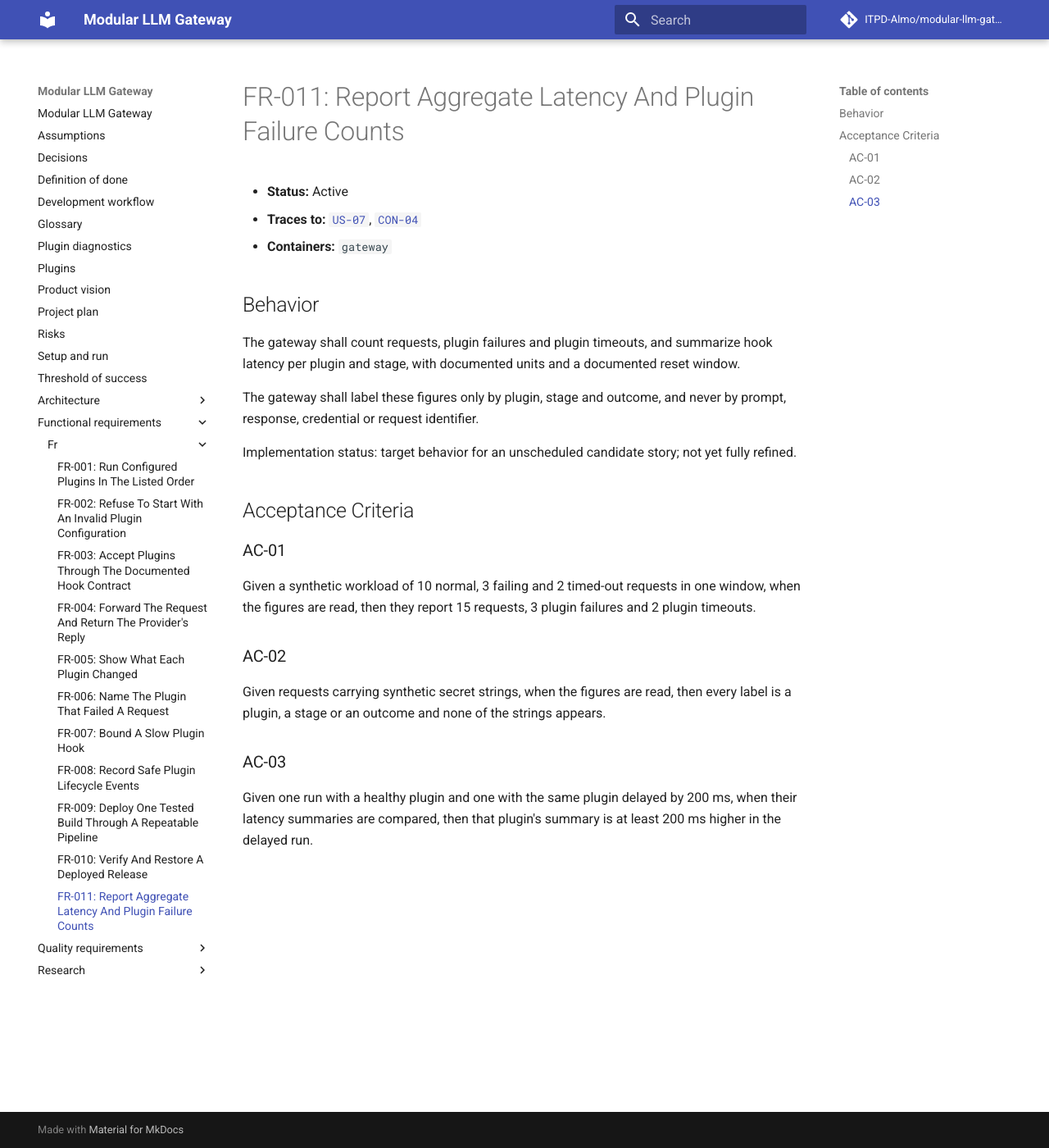
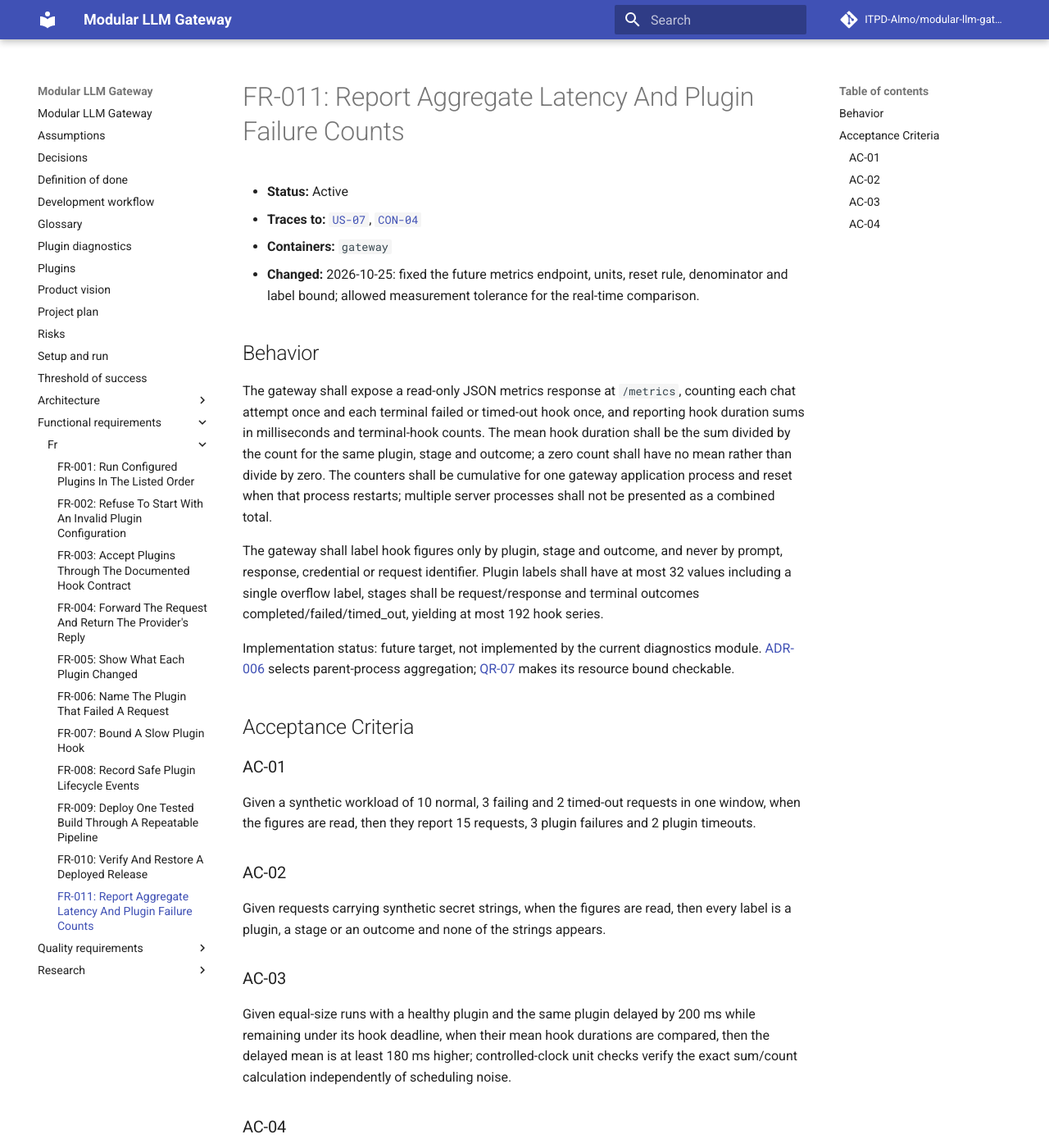
Before and after one commit to ITPD-Almo/modular-llm-gateway, an MkDocs documentation site: the page built from docs/functional-requirements/fr/FR-011.md, in a window 1280 px wide and 1400 px high. Shown: the whole window at 82% size. Built offline with MkDocs 1.6.1 and Material for MkDocs 9.7.7, drawn with Linux system fonts in a browser that asks for light colours; comment, search, counter and statistics services are not loaded; some of the changed text lies outside the part shown.

Commit message:
Refine future deployment recovery and bounded metrics contracts

```diff
--- a/docs/functional-requirements/fr/FR-011.md
+++ b/docs/functional-requirements/fr/FR-011.md
@@ -3,14 +3,18 @@
 - **Status:** Active
 - **Traces to:** [`US-07`](https://github.com/ITPD-Almo/modular-llm-gateway/issues/67), [`CON-04`](../../product-vision.md#con-04)
 - **Containers:** `gateway`
+- **Changed:** 2026-10-25: fixed the future metrics endpoint, units, reset rule, denominator and label bound; allowed measurement tolerance for the real-time comparison.
 
 ## Behavior
 
-The gateway shall count requests, plugin failures and plugin timeouts, and summarize hook latency per plugin and stage, with documented units and a documented reset window.
+The gateway shall expose a read-only JSON metrics response at `/metrics`, counting each chat attempt once and each terminal failed or timed-out hook once, and reporting hook duration sums in milliseconds and terminal-hook counts.
+The mean hook duration shall be the sum divided by the count for the same plugin, stage and outcome; a zero count shall have no mean rather than divide by zero.
+The counters shall be cumulative for one gateway application process and reset when that process restarts; multiple server processes shall not be presented as a combined total.
 
-The gateway shall label these figures only by plugin, stage and outcome, and never by prompt, response, credential or request identifier.
+The gateway shall label hook figures only by plugin, stage and outcome, and never by prompt, response, credential or request identifier.
+Plugin labels shall have at most 32 values including a single overflow label, stages shall be request/response and terminal outcomes completed/failed/timed_out, yielding at most 192 hook series.
 
-Implementation status: target behavior for an unscheduled candidate story; not yet fully refined.
+Implementation status: future target, not implemented by the current diagnostics module. [ADR-006](../../architecture/adr/ADR-006.md) selects parent-process aggregation; [QR-07](../../quality-requirements/qr/QR-07.md) makes its resource bound checkable.
 
 ## Acceptance Criteria
 
@@ -24,4 +28,8 @@
 
 ### AC-03
 
-Given one run with a healthy plugin and one with the same plugin delayed by 200 ms, when their latency summaries are compared, then that plugin's summary is at least 200 ms higher in the delayed run.
+Given equal-size runs with a healthy plugin and the same plugin delayed by 200 ms while remaining under its hook deadline, when their mean hook durations are compared, then the delayed mean is at least 180 ms higher; controlled-clock unit checks verify the exact sum/count calculation independently of scheduling noise.
+
+### AC-04
+
+Given nonzero counters, when the application process restarts, then all totals begin at zero; 10,000 synthetic requests through eight configured plugins do not create per-request metric series.
```
Also changed, not shown: docs/architecture/README.md (+5 -0 lines), docs/architecture/adr/ADR-005.md (added, +37 -0 lines), docs/architecture/adr/ADR-006.md (added, +34 -0 lines), docs/functional-requirements/fr/FR-009.md (+10 -1 lines), docs/functional-requirements/fr/FR-010.md (+10 -2 lines), docs/quality-requirements/README.md (+2 -0 lines), docs/quality-requirements/qr/QR-03.md (+3 -2 lines), docs/quality-requirements/qr/QR-06.md (added, +36 -0 lines), docs/quality-requirements/qr/QR-07.md (added, +39 -0 lines).
